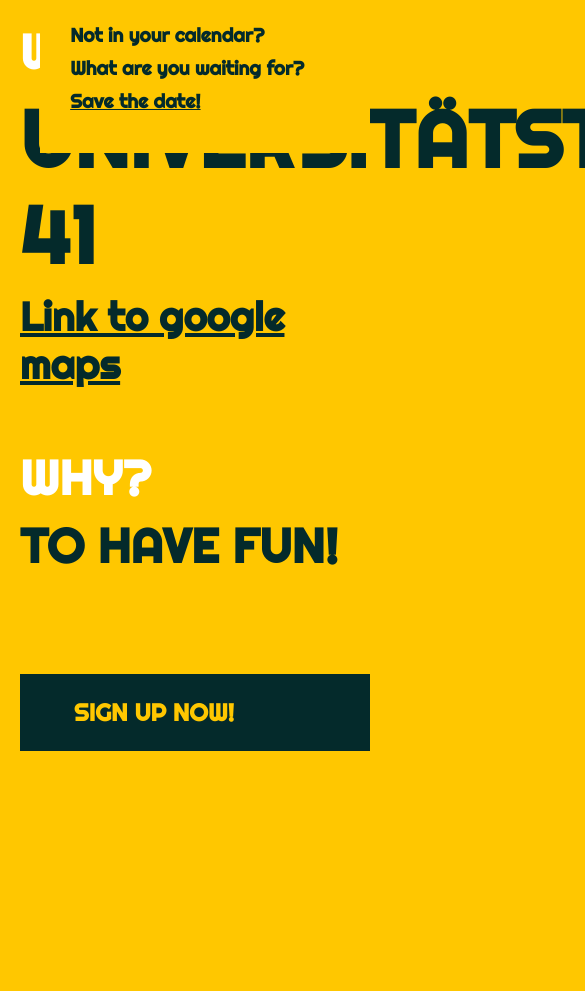
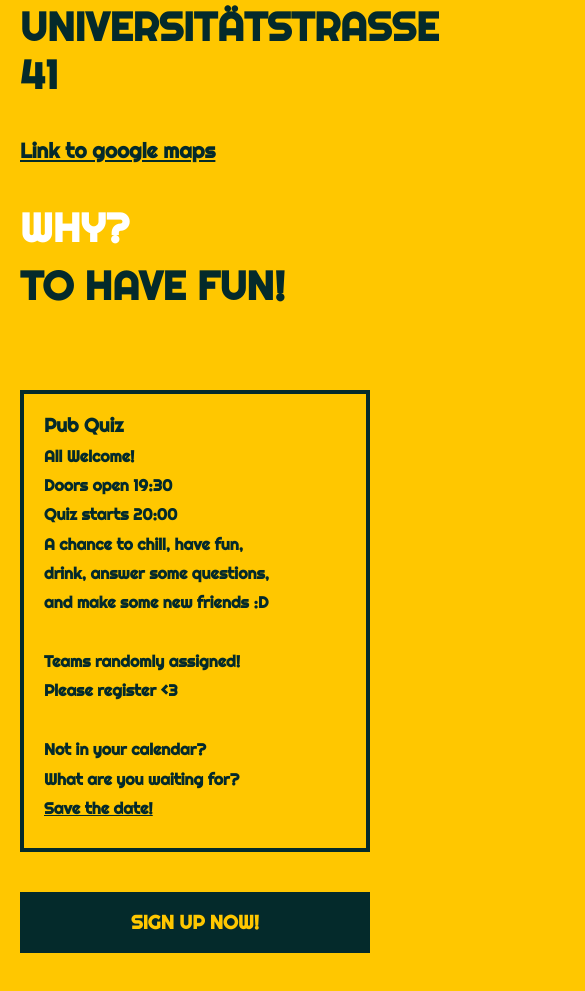
Before and after one commit to manthangadhia/pubquiz, a plain HTML site: page index.html in a window 390 px wide. Shown: the part 387-1378 px from the top of the page, 585 px wide, since content can reach past the window. Before the commit the page ends 1178 px from the top, so only its background shows below. Drawn offline with Linux system fonts and the light colour scheme.

Commit message:
mobile-friendly redesign to deal with overlapping content and large font sizes

```diff
--- a/poster.css
+++ b/poster.css
@@ -116,11 +116,47 @@ body {
 }
 
 @media (max-width: 768px) {
-    .question, .answer {
-        font-size: 3em;
+    .question {
+        font-size: 2.5em;
+    }
+
+    .answer, .answerandmore {
+        font-size: 2.5em;
+        margin-bottom: 40px;
+    }
+
+    .context {
+        font-size: 1.3em;
+        margin-bottom: 40px;
     }
 
     .hero {
         padding: 40px 20px;
     }
+
+    /* Make details box flow in document instead of fixed */
+    .details-box {
+        position: relative;
+        top: auto;
+        right: auto;
+        max-width: 100%;
+        margin-top: 40px;
+        padding: 20px;
+        border: 4px solid #042A2B;
+    }
+
+    .details-box p {
+        font-size: 1em;
+    }
+
+    .details-box .highlight {
+        font-size: 1.2em;
+    }
+
+    .cta-button {
+        width: 100%;
+        text-align: center;
+        padding: 15px 20px;
+        font-size: 1.2em;
+    }
 }
```
